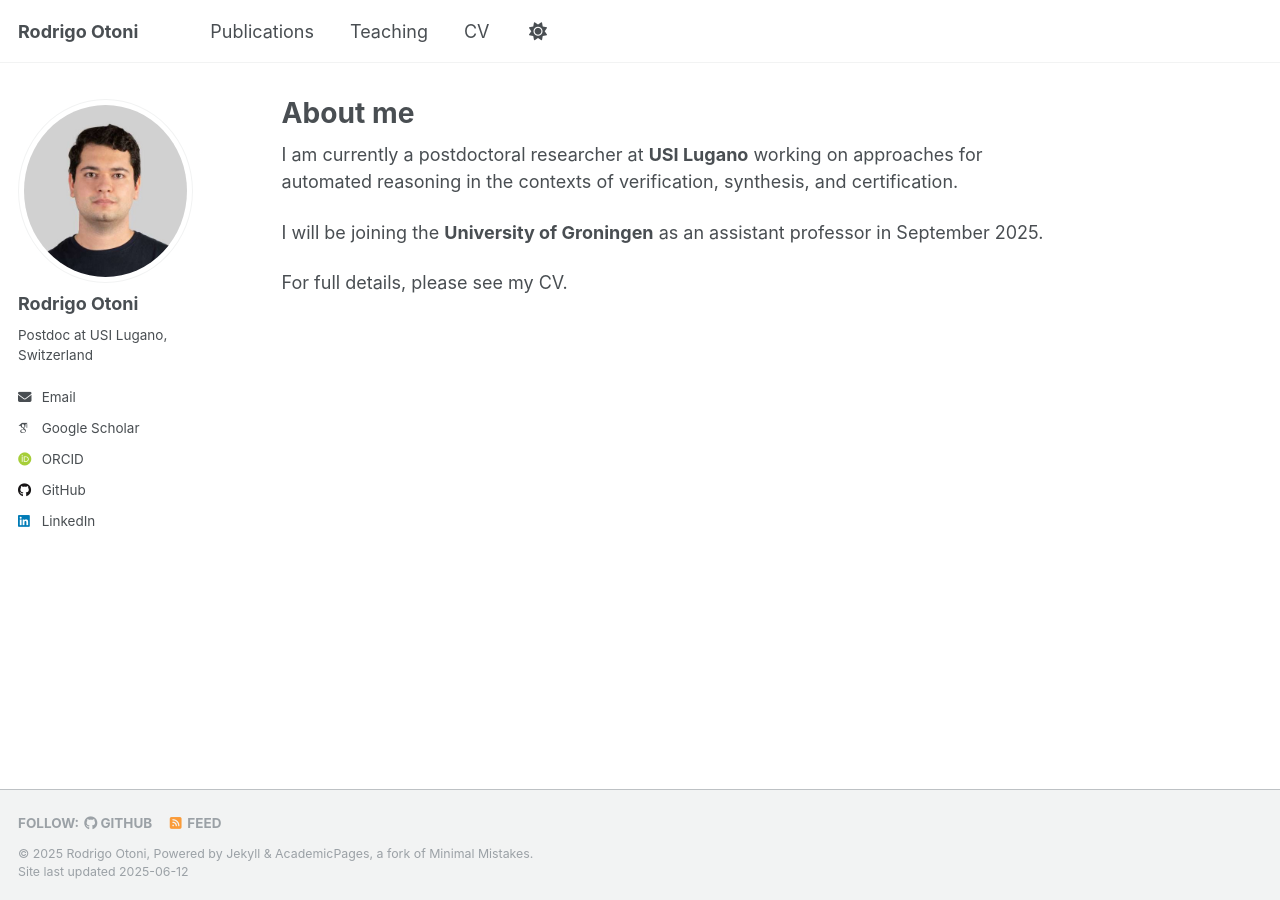
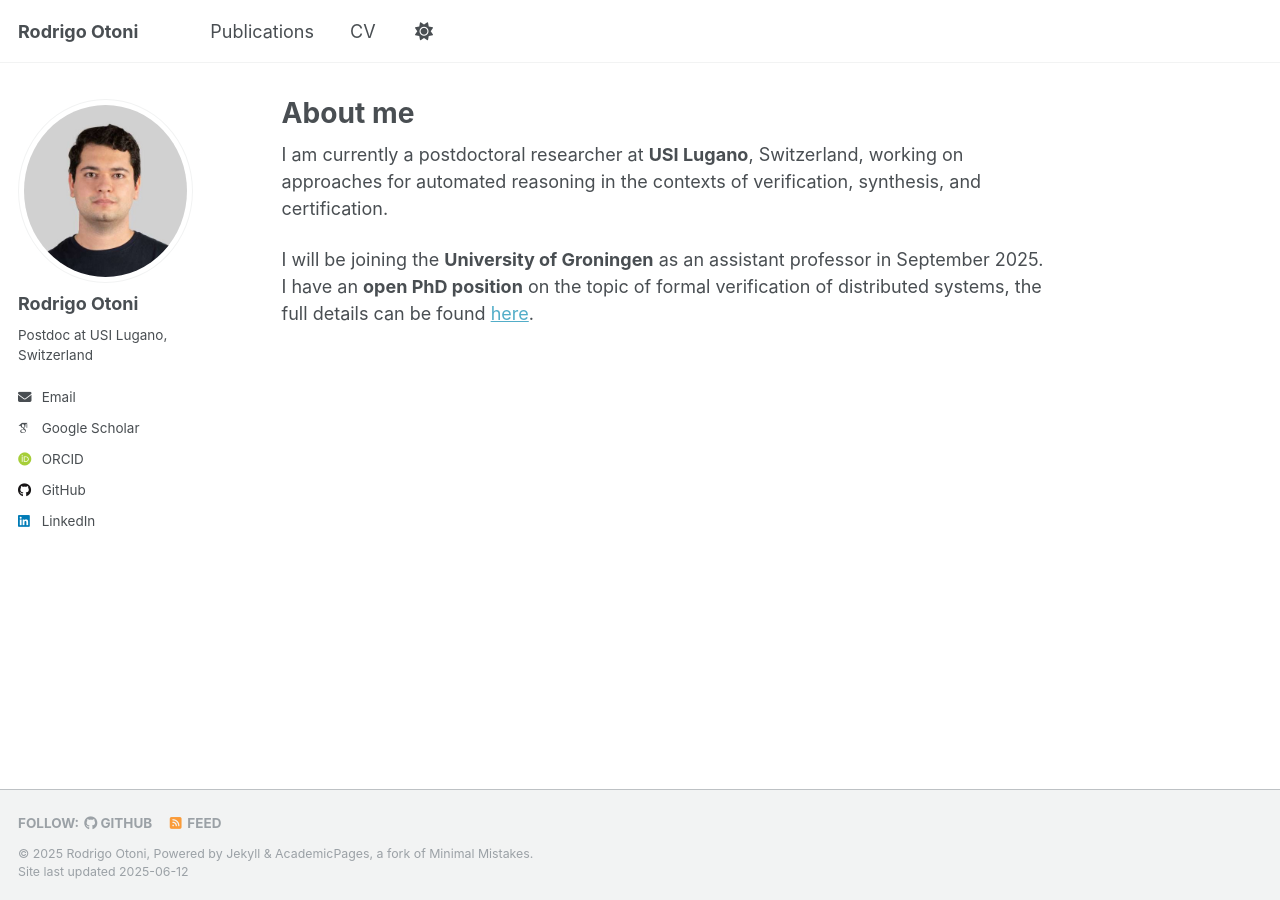
Before and after one commit to rodrigo7491/rodrigo7491.github.io, a Jekyll site: the page built from _pages/about.md, in a window 1280 px wide. Built offline with Jekyll 4.4.1, drawn with Linux system fonts in a browser that asks for light colours; some web fonts are replaced.

```diff
--- a/_pages/about.md
+++ b/_pages/about.md
@@ -7,8 +7,8 @@ redirect_from:
   - /about.html
 ---
 
-I am currently a postdoctoral researcher at **USI Lugano** working on approaches for automated reasoning in the contexts of verification, synthesis, and certification.
+I am currently a postdoctoral researcher at **USI Lugano**, Switzerland, working on approaches for automated reasoning in the contexts of verification, synthesis, and certification.
 
-I will be joining the **University of Groningen** as an assistant professor in September 2025.
+I will be joining the **University of Groningen** as an assistant professor in September 2025. I have an **open PhD position** on the topic of formal verification of distributed systems, the full details can be found [here].
 
-For full details, please see my CV.
+[here]: https://rodrigo7491.github.io/files/phd_position_ad.pdf
```
Also changed, not shown: _data/navigation.yml (+4 -4 lines), 5 other files.
